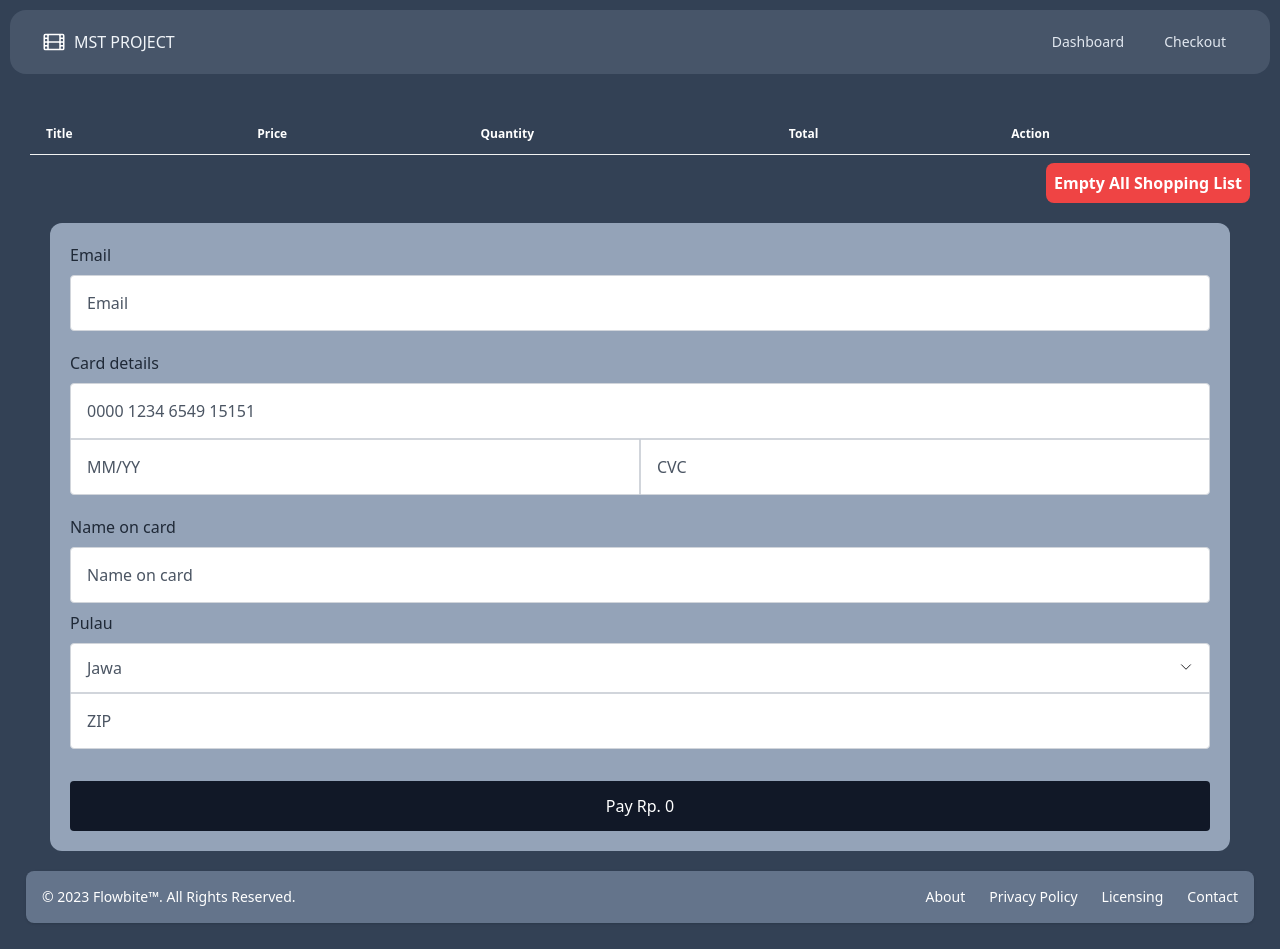
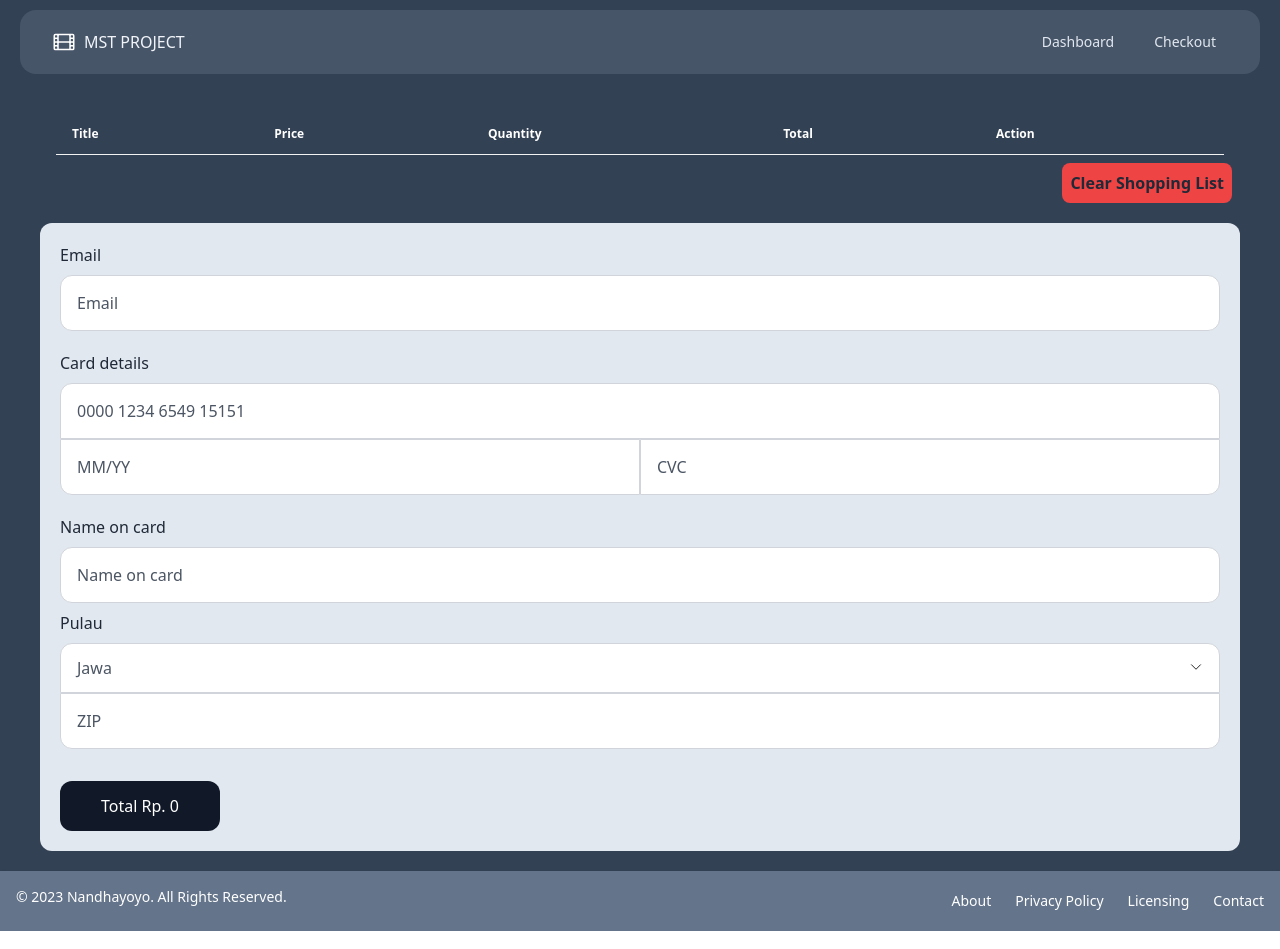
Before and after one commit to nandhayoyo/mst, a React (Vite) app: page /checkout in a window 1280 px wide. Built offline with nearby package versions, Linux system fonts and the light colour scheme.

Commit message:
fix : ui slicing

```diff
--- a/index.html
+++ b/index.html
@@ -2,7 +2,7 @@
 <html lang="en">
   <head>
     <meta charset="UTF-8" />
-    <link rel="icon" type="image/svg+xml" href="/vite.svg" />
+    <link rel="icon" type="image/svg+xml" href="/msticon.svg" />
     <meta name="viewport" content="width=device-width, initial-scale=1.0" />
     <title>MST PROJECT</title>
   </head>
--- a/src/App.css
+++ b/src/App.css
@@ -2,7 +2,9 @@
   background-color: #334155;
   /* max-width: 1280px; */
   margin: 0 auto;
-  padding: 10px;
+  padding-top: 10px;
+  padding-bottom: 0px;
+
   /* text-align: center; */
 }
 
--- a/src/components/Footer.jsx
+++ b/src/components/Footer.jsx
@@ -1,12 +1,18 @@
 const Footer = () => {
   return (
     <>
-      <footer className="bg-slate-500 rounded-lg shadow m-4 dark:bg-gray-800">
-        <div className="w-full mx-auto max-w-screen-xl p-4 md:flex md:items-center md:justify-between">
-          <span className="text-sm text-white sm:text-center dark:text-gray-400">
+      <footer className="bg-slate-500 shadow mt-4 dark:bg-gray-800">
+        <div className="w-full mx-auto max-w-screen-xl p-4">
+          <div className="md:flex md:items-center md:justify-between">
+            <span className="text-sm text-white sm:text-center dark:text-gray-400 block mb-2">
               © 2023{" "}
-            <a href="https://flowbite.com/" className="hover:underline">
-              Flowbite™
+              <a
+                href="https://nandhayoyo.online/"
+                target="_blank"
+                rel="noreferrer"
+                className="hover:underline"
+              >
+                Nandhayoyo
               </a>
               . All Rights Reserved.
             </span>
@@ -33,6 +39,7 @@ const Footer = () => {
               </li>
             </ul>
           </div>
+        </div>
       </footer>
     </>
   );
--- a/src/components/MovieDetail.jsx
+++ b/src/components/MovieDetail.jsx
@@ -49,7 +49,7 @@ const MovieDetail = ({ movie }) => {
           <div className="skeleton h-96 w-full m-2 hidden lg:block"></div>
         </div>
       ) : (
-        <div className="flex lg:h-screen flex-col md:flex-row lg:grid-cols-3 justify-center lg:m-10 mx-auto">
+        <div className="flex lg:h-screen flex-col md:flex-row lg:grid-cols-3 justify-center lg:m-10 mx-auto p-5">
           <div className="image lg:w-1/3 ">
             {movie && movie.Poster && (
               <img
@@ -66,9 +66,34 @@ const MovieDetail = ({ movie }) => {
                 <h1 className="font-bold text-xl mb-4 text-white">
                   {movie.Title}
                 </h1>
+                <h1 className="font-large text-xl mb-4 text-white">
+                  {movie.Year} • {movie.Genre}
+                </h1>
+                <h1 className="font-large text-xl mb-4 text-white">
+                  Type : {movie.Type}
+                </h1>
+                <h1 className="font-bold text-xl mb-4 text-white flex items-center">
+                  <svg
+                    xmlns="http://www.w3.org/2000/svg"
+                    fill="none"
+                    viewBox="0 0 24 24"
+                    strokeWidth={1.5}
+                    stroke="#e5c008"
+                    className="w-6 h-6"
+                  >
+                    <path
+                      strokeLinecap="round"
+                      strokeLinejoin="round"
+                      d="M11.48 3.499a.562.562 0 011.04 0l2.125 5.111a.563.563 0 00.475.345l5.518.442c.499.04.701.663.321.988l-4.204 3.602a.563.563 0 00-.182.557l1.285 5.385a.562.562 0 01-.84.61l-4.725-2.885a.563.563 0 00-.586 0L6.982 20.54a.562.562 0 01-.84-.61l1.285-5.386a.562.562 0 00-.182-.557l-4.204-3.602a.563.563 0 01.321-.988l5.518-.442a.563.563 0 00.475-.345L11.48 3.5z"
+                    />
+                  </svg>
+                  {""}
+                  <h1 className="ml-1">{movie.imdbRating}</h1>
+                </h1>
                 <h4 className="font-bold text-xl my-2 text-green-500">
                   Rp. {generatedPrice || "N/A"}
                 </h4>
+
                 <p className="py-3  text-white">{movie.Plot}</p>
                 <button
                   onClick={handleAddToCart}
--- a/src/components/MovieList.jsx
+++ b/src/components/MovieList.jsx
@@ -65,7 +65,7 @@ const MovieList = () => {
             </div>
           )}
         </div>
-        <div className="pagination-container bg-slate-500 p-3 rounded-xl text-white flex justify-center items-center mt-4 w-96">
+        <div className="pagination-container bg-slate-500 py-3 mx-5 px-5 rounded-xl text-white flex justify-center items-center mt-4 w-fit lg:w-96">
           <button
             onClick={handlePrevClick}
             disabled={currentPage === 1}
--- a/src/components/Navbar.jsx
+++ b/src/components/Navbar.jsx
@@ -12,7 +12,7 @@ function classNames(...classes) {
 
 const Navbar = () => {
   return (
-    <Disclosure as="nav" className="bg-slate-600 rounded-2xl mb-10">
+    <Disclosure as="nav" className="bg-slate-600 rounded-2xl mb-5 lg:mb-10 mx-5">
       {({ open }) => (
         <>
           <div className="mx-auto max-w-7xl px-2 sm:px-6 lg:px-8">
@@ -72,7 +72,7 @@ const Navbar = () => {
           </div>
 
           <Disclosure.Panel className="sm:hidden p-2">
-            <div className="space-y-1 px-2 pb-3 pt-2 bg-violet-300 rounded-xl">
+            <div className="space-y-1 px-2 pb-3 pt-2 bg-gray-500 rounded-xl">
               {navigation.map((item) => (
                 <Disclosure.Button
                   key={item.name}
--- a/src/pages/CheckoutPage.jsx
+++ b/src/pages/CheckoutPage.jsx
@@ -1,4 +1,3 @@
-// import Cart from "../components/CartList";
 import Navbar from "../components/Navbar";
 import Footer from "../components/Footer";
 import { useStore } from "../store/index";
@@ -26,7 +25,6 @@ const CheckoutPage = () => {
 
   const handleRemoveItem = (movieId) => {
     removeItemFromCart(movieId);
-    // toast.success(`Quantity of item with ID ${movieId} decreased`);
     toast(`Quantity of item with ID ${movieId} decreased!`, {
       icon: "⛔",
     });
@@ -41,7 +39,6 @@ const CheckoutPage = () => {
 
   const handleClearCart = (movieId) => {
     clearCart(movieId);
-    // toast.success(`Cleared item from cart`);
     toast("Cleared item from cart!", {
       icon: "❗",
     });
@@ -63,7 +60,7 @@ const CheckoutPage = () => {
         <Navbar />
         {/* <Cart /> */}
         <div className="">
-          <div className="overflow-x-auto px-5 text-white">
+          <div className="overflow-x-auto lg:px-14 text-white">
             <table className="table ">
               {/* head */}
               <thead className="text-white">
@@ -146,25 +143,24 @@ const CheckoutPage = () => {
                 ))}
               </tbody>
             </table>
-            <div className="flex justify-end">
-              <button
-                onClick={handleClearCart}
-                className="font-bold bg-red-500 rounded-lg p-2 mt-2 hover:bg-red-600"
-              >
-                Empty All Shopping List
-              </button>
-            </div>
           </div>
 
           {/* Cekout */}
-
-          <div className="Checkout my-5 p-5 lg:mx-10 md:mx-10 bg-slate-400 rounded-xl">
+          <div className="flex justify-end mx-5 lg:mx-10 lg:px-2 md:px-4">
+            <button
+              onClick={handleClearCart}
+              className="font-bold bg-red-500 rounded-lg p-2 mt-2 hover:bg-red-600"
+            >
+              Clear Shopping List
+            </button>
+          </div>
+          <div className="Checkout my-5 mx-5 p-5 lg:mx-10 md:mx-10 bg-slate-200 rounded-xl">
             <label className="mt-8  text-base leading-4 text-gray-800">
               Email
             </label>
             <div className="mt-2 mb-5">
               <input
-                className="border border-gray-300 p-4 rounded w-full text-base leading-4 placeholder-gray-600 text-gray-600"
+                className="border border-gray-300 p-4 rounded-xl w-full text-base leading-4 placeholder-gray-600 text-gray-600"
                 type="email"
                 placeholder="Email"
               />
@@ -176,19 +172,19 @@ const CheckoutPage = () => {
             <div className="mt-2 flex-col">
               <div>
                 <input
-                  className="border rounded-tl rounded-tr border-gray-300 p-4 w-full text-base leading-4 placeholder-gray-600 text-gray-600"
+                  className="border rounded-tl-xl rounded-tr-xl border-gray-300 p-4 w-full text-base leading-4 placeholder-gray-600 text-gray-600"
                   type="email"
                   placeholder="0000 1234 6549 15151"
                 />
               </div>
               <div className="flex-row flex mb-5">
                 <input
-                  className="border rounded-bl border-gray-300 p-4 w-full text-base leading-4 placeholder-gray-600 text-gray-600"
+                  className="border rounded-bl-xl border-gray-300 p-4 w-full text-base leading-4 placeholder-gray-600 text-gray-600"
                   type="email"
                   placeholder="MM/YY"
                 />
                 <input
-                  className="border rounded-br border-gray-300 p-4 w-full text-base leading-4 placeholder-gray-600 text-gray-600"
+                  className="border rounded-br-xl border-gray-300 p-4 w-full text-base leading-4 placeholder-gray-600 text-gray-600"
                   type="email"
                   placeholder="CVC"
                 />
@@ -201,7 +197,7 @@ const CheckoutPage = () => {
             <div className="my-2 flex-col">
               <div>
                 <input
-                  className="border rounded border-gray-300 p-4 w-full text-base leading-4 placeholder-gray-600 text-gray-600"
+                  className="border rounded-xl border-gray-300 p-4 w-full text-base leading-4 placeholder-gray-600 text-gray-600"
                   type="email"
                   placeholder="Name on card"
                 />
@@ -214,8 +210,9 @@ const CheckoutPage = () => {
             <div className="mt-2 flex-col">
               <div className="relative">
                 <button
-                  className="text-left border rounded-tr rounded-tl border-gray-300 p-4 w-full text-base leading-4 placeholder-gray-600 text-gray-600 bg-white"
+                  className="text-left border rounded-tr-xl rounded-tl-xl border-gray-300 p-4 w-full text-base leading-4 placeholder-gray-600 text-gray-600 bg-white"
                   type="email"
+                  onClick={() => setMenu(!menu)}
                 >
                   {pulaus}
                 </button>
@@ -256,7 +253,7 @@ const CheckoutPage = () => {
                 </div>
               </div>
               <input
-                className="border rounded-bl rounded-br border-gray-300 p-4 w-full text-base leading-4 placeholder-gray-600 text-gray-600"
+                className="border rounded-bl-xl rounded-br-xl border-gray-300 p-4 w-full text-base leading-4 placeholder-gray-600 text-gray-600"
                 type="text"
                 placeholder="ZIP"
               />
@@ -264,11 +261,11 @@ const CheckoutPage = () => {
 
             <button
               onClick={handleUnderMaintenance}
-              className="mt-8 border border-transparent hover:border-gray-300 bg-gray-900 hover:bg-white text-white hover:text-gray-900 flex justify-center items-center py-4 rounded w-full"
+              className="mt-8 border border-transparent rounded-xl hover:border-gray-300 bg-gray-900 hover:bg-white text-white hover:text-gray-900 flex justify-center items-center py-4 px-10"
             >
               <div>
                 <p className="text-base leading-4">
-                  Pay{" "}
+                  Total{" "}
                   <span>Rp. {calculateTotal().toLocaleString("id-ID")}</span>
                 </p>
               </div>
```
Also changed, not shown: public/msticon.svg (added). Lines whose indentation alone changed are shown as unchanged.
